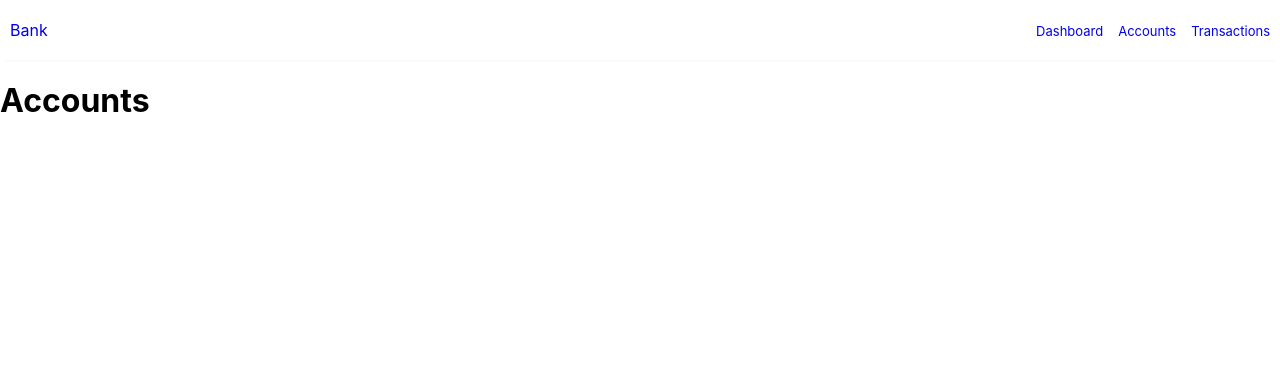
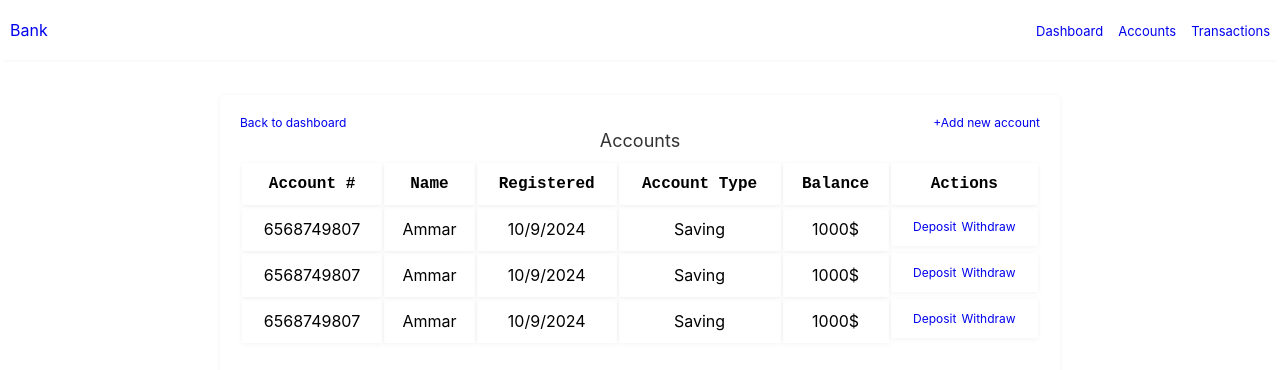
Before and after one commit to Ruqayya-Hasnee/banking-app, a React (Create React App) app: page /accounts in a window 1280 px wide. Shown: the top 370 px of the page. Built offline with nearby package versions, Linux system fonts and the light colour scheme.

Commit message:
adds account and transactions page

```diff
--- a/src/App.js
+++ b/src/App.js
@@ -6,6 +6,8 @@ import Transactions from "./components/transactions/Transactions";
 import { BrowserRouter, Route, Routes } from "react-router-dom";
 import CreateAccount from "./components/accounts/CreateAccount";
 import NotFound from "./components/notFound/NotFound";
+import Deposit from "./components/accounts/Deposit";
+import Withdraw from "./components/accounts/Withdraw";
 
 function App() {
   return (
@@ -16,6 +18,8 @@ function App() {
         <Route path="/accounts" Component={Accounts} />
         <Route path="/transactions" Component={Transactions} />
         <Route path="/accounts/create" Component={CreateAccount} />
+        <Route path="/accounts/:accountId/deposit"  Component={Deposit}/>
+        <Route path="/accounts/:accountId/withdraw" Component={Withdraw} />
         <Route path="/*" Component={NotFound} />
       </Routes>
     </BrowserRouter>
--- a/src/components/accounts/Accounts.js
+++ b/src/components/accounts/Accounts.js
@@ -1,4 +1,59 @@
+import { Link } from "react-router-dom";
+import "./account.css";
 const Accounts = () => {
-    return <h1>Accounts</h1>
-}
+  return (
+    <div className="account-wrapper">
+      <div className="wrapper">
+        <div className="account-actions">
+          <Link to="/">Back to dashboard</Link>
+          <Link to="/accounts/create">+Add new account</Link>
+        </div>
+        <p>Accounts</p>
+        <table>
+          <tr>
+            <th>Account #</th>
+            <th>Name</th>
+            <th>Registered</th>
+            <th>Account Type</th>
+            <th>Balance</th>
+            <th>Actions</th>
+          </tr>
+          <tr>
+            <td>6568749807</td>
+            <td>Ammar</td>
+            <td>10/9/2024</td>
+            <td>Saving</td>
+            <td>1000$</td>
+            <td className="account-buttons">
+              <Link to="/accounts/:accountId/deposit">Deposit</Link>
+              <Link to="/accounts/:accountId/withdraw">Withdraw</Link>
+            </td>
+          </tr>
+          <tr>
+            <td>6568749807</td>
+            <td>Ammar</td>
+            <td>10/9/2024</td>
+            <td>Saving</td>
+            <td>1000$</td>
+            <td className="account-buttons">
+              <Link to="/accounts/:accountId/deposit">Deposit</Link>
+              <Link to="/accounts/:accountId/withdraw">Withdraw</Link>
+            </td>
+          </tr>
+          <tr>
+            <td>6568749807</td>
+            <td>Ammar</td>
+            <td>10/9/2024</td>
+            <td>Saving</td>
+            <td>1000$</td>
+            <td className="account-buttons">
+              <Link to="/accounts/:accountId/deposit">Deposit</Link>
+              <Link to="/accounts/:accountId/withdraw">Withdraw</Link>
+            </td>
+          </tr>
+        </table>
+      </div>
+    </div>
+  );
+};
 export default Accounts;
--- /dev/null
+++ b/src/components/accounts/Deposit.js
@@ -0,0 +1,4 @@
+const Deposit = () => {
+    return <h1>Deposit</h1>
+}
+export default Deposit
--- /dev/null
+++ b/src/components/accounts/Withdraw.js
@@ -0,0 +1,4 @@
+const Withdraw = () => {
+    return <h1>Withdraw</h1>
+}
+export default Withdraw
--- /dev/null
+++ b/src/components/accounts/account.css
@@ -0,0 +1,48 @@
+.account-wrapper {
+  display: flex;
+  justify-content: center;
+  padding: 35px;
+}
+.wrapper {
+  width: 800px;
+  border-radius: 5px;
+  padding: 20px;
+  box-shadow: rgba(0, 0, 0, 0.05) 0px 1px 6px;
+}
+.account-actions {
+  display: flex;
+  justify-content: space-between;
+  font-size: 12px;
+}
+.wrapper p {
+  text-align: center;
+}
+
+table {
+  width: 100%;
+  padding: 10px 0px;
+}
+
+th {
+  text-align: center;
+  font-family: "Courier New", Courier, monospace;
+  box-shadow: rgba(0, 0, 0, 0.05) 0px 1px 6px;
+  padding: 12px;
+}
+
+td {
+  text-align: center;
+  box-shadow: rgba(0, 0, 0, 0.05) 0px 1px 6px;
+  padding: 12px;
+}
+
+.account-buttons {
+  display: flex;
+  justify-content: center;
+  gap: 5px;
+}
+
+.account-buttons a {
+  font-size: 12px;
+  cursor: pointer;
+}
--- a/src/components/dashboard/dashboard.css
+++ b/src/components/dashboard/dashboard.css
@@ -23,7 +23,7 @@
     gap: 15px;
     font-size: 12px;
   }
-  button {
+  /* button {
     background-color: #9b9da8;
     color: white;
     border: none;
@@ -31,7 +31,7 @@
     border-radius: 3px;
     cursor: pointer;
   }
-
+   */
   .stats-card-content {
     height: 125px;
     justify-content: center;
--- a/src/components/transactions/Transactions.js
+++ b/src/components/transactions/Transactions.js
@@ -1,4 +1,39 @@
+import { Link } from "react-router-dom";
+import "./transactions.css";
+
 const Transactions = () => {
-    return <h1>Transactions</h1>
-}
+  return (
+    <div className="transactions-wrapper">
+      <div className="wrapper">
+        <div className="transactions-action">
+          <Link to="/">Back to dashboard</Link>
+        </div>
+        <p>Transactions</p>
+        <table>
+          <tr>
+            <th>TransactionId</th>
+            <th>Time</th>
+            <th>Account#</th>
+            <th>Type</th>
+            <th>Amount</th>
+          </tr>
+          <tr>
+            <td>6129667674</td>
+            <td>10/9/2024, 12:04:07 PM</td>
+            <td>6568749807</td>
+            <td>credit</td>
+            <td>1000</td>
+          </tr>
+          <tr>
+            <td>6129667674</td>
+            <td>10/9/2024, 12:04:07 PM</td>
+            <td>6568749807</td>
+            <td>debit</td>
+            <td>1000</td>
+          </tr>
+        </table>
+      </div>
+    </div>
+  );
+};
 export default Transactions;
--- /dev/null
+++ b/src/components/transactions/transactions.css
@@ -0,0 +1,35 @@
+.transactions-wrapper {
+    display: flex;
+    justify-content: center;
+    padding: 35px;
+  }
+  .wrapper {
+    width: 800px;
+    border-radius: 5px;
+    padding: 20px;
+    box-shadow: rgba(0, 0, 0, 0.05) 0px 1px 6px;
+  }
+  .transactions-action {
+    font-size: 12px;
+  }
+  .wrapper p {
+    text-align: center;
+  }
+
+  table {
+    width: 100%;
+    padding: 10px 0px;
+  }
+
+  th {
+      text-align: center;
+      font-family: "Courier New", Courier, monospace;
+      box-shadow: rgba(0, 0, 0, 0.05) 0px 1px 6px;
+      padding: 12px;
+  }
+
+  td {
+    text-align: center;
+    box-shadow: rgba(0, 0, 0, 0.05) 0px 1px 6px;
+    padding: 12px;
+  }
```
